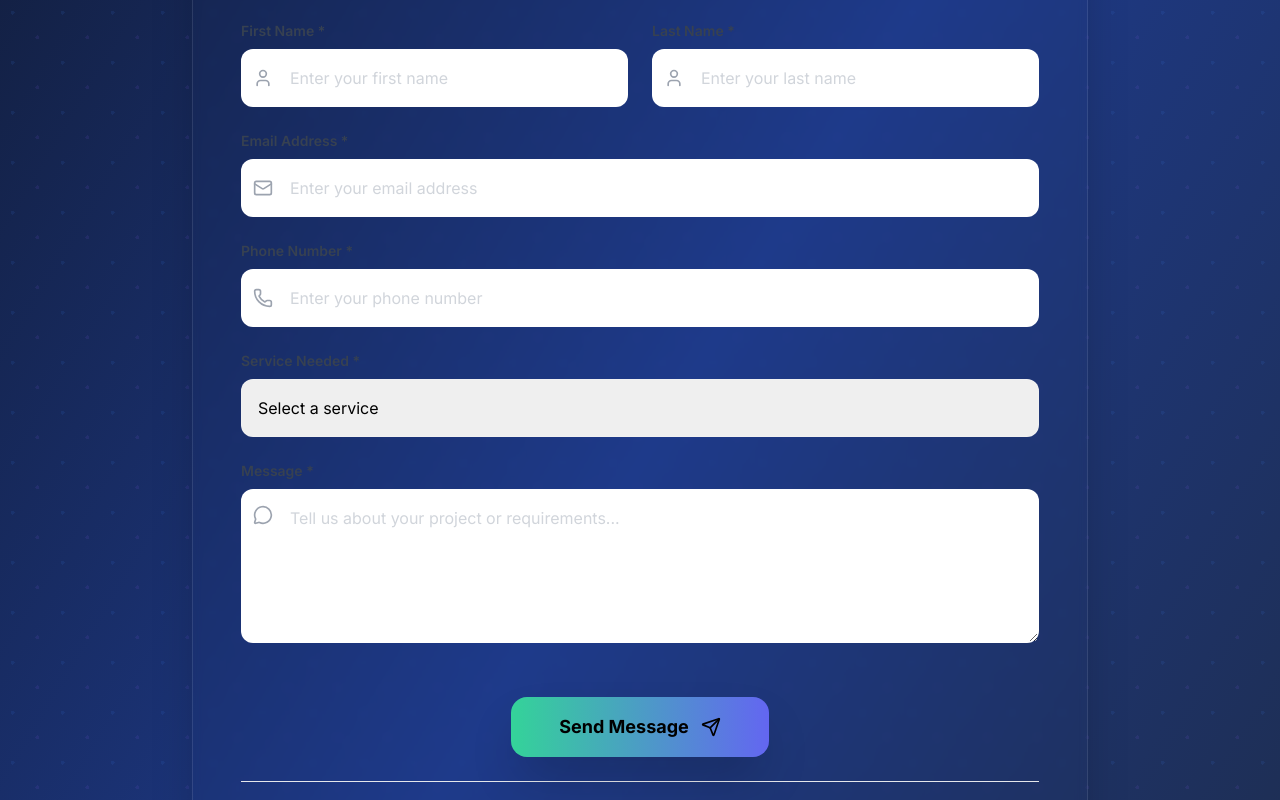
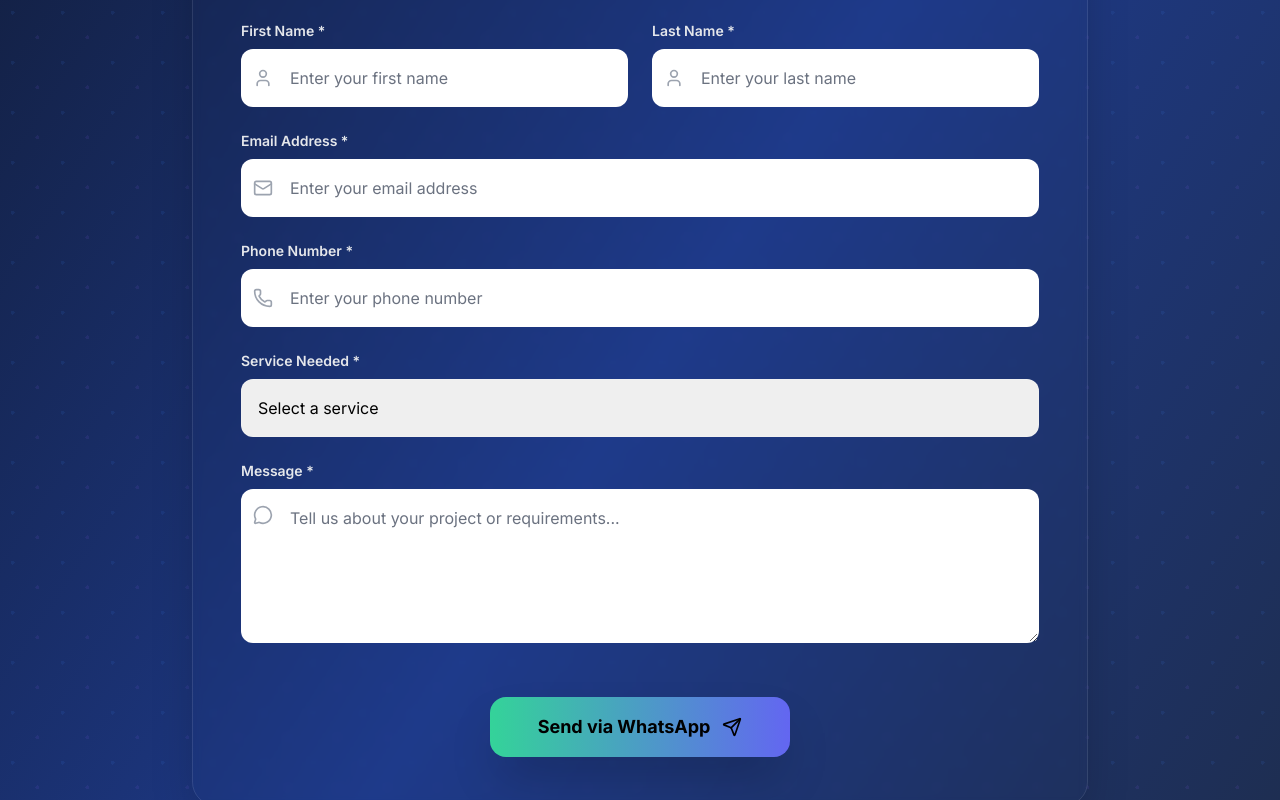
Before and after one commit to dev-rfgul/bin-mukhtar, a Next.js app: page /Contact in a window 1280 px wide. Shown: the part 600-1400 px from the top of the page. Built offline with nearby package versions, Linux system fonts and the light colour scheme; what lightswind would draw is missing.

Commit message:
adjusted the placeholder color and also made the contact form working via whatsapp, now the filled form will be send to the whatsapp.

```diff
--- a/app/Contact/Contact.js
+++ b/app/Contact/Contact.js
@@ -37,12 +37,23 @@ export default function Contact() {
     e.preventDefault();
     setIsSubmitting(true);
 
-    // Simulate API call
+    // Format message for WhatsApp
+    const whatsappMessage = `*New Contact Form Submission*%0A%0A` +
+      `*Name:* ${formData.firstName} ${formData.lastName}%0A` +
+      `*Email:* ${formData.email}%0A` +
+      `*Phone:* ${formData.number}%0A` +
+      `*Service Needed:* ${formData.service}%0A%0A` +
+      `*Message:*%0A${formData.message}`;
+
+    // WhatsApp number (without + sign)
+    const whatsappNumber = '923180481998';
+
+    // Open WhatsApp with pre-filled message
+    window.open(`https://wa.me/${whatsappNumber}?text=${whatsappMessage}`, '_blank');
+
+    // Reset form after a short delay
     setTimeout(() => {
-      console.log(formData);
-      alert('Form submitted successfully!');
       setIsSubmitting(false);
-      // Reset form
       setFormData({
         firstName: '',
         lastName: '',
@@ -51,7 +62,7 @@ export default function Contact() {
         message: '',
         service: '',
       });
-    }, 2000);
+    }, 1000);
   };
 
   return (
@@ -108,7 +119,7 @@ export default function Contact() {
                 {/* Name Fields Row */}
                 <div className="grid grid-cols-1 md:grid-cols-2 gap-6">
                   <div className="relative">
-                    <label className="block text-sm font-semibold text-gray-700 mb-2">
+                    <label className="block text-sm font-semibold text-gray-200 mb-2">
                       First Name *
                     </label>
                     <div className="relative">
@@ -117,7 +128,7 @@ export default function Contact() {
                         type="text"
                         name="firstName"
                         placeholder="Enter your first name"
-                        className="w-full text-black pl-12 pr-4 py-4 border border-white/10 rounded-xl focus:border-emerald-300 focus:ring-2 focus:ring-emerald-300 transition-all duration-300 bg-white/4  placeholder:text-gray-300"
+                        className="w-full text-black pl-12 pr-4 py-4 border border-white/10 rounded-xl focus:border-emerald-300 focus:ring-2 focus:ring-emerald-300 transition-all duration-300 bg-white/4  placeholder:text-gray-500"
                         value={formData.firstName}
                         onChange={handleChange}
                         onFocus={() => setHoveredField('firstName')}
@@ -128,7 +139,7 @@ export default function Contact() {
                   </div>
 
                   <div className="relative">
-                    <label className="block text-sm font-semibold text-gray-700 mb-2">
+                    <label className="block text-sm font-semibold text-gray-200 mb-2">
                       Last Name *
                     </label>
                     <div className="relative">
@@ -137,7 +148,7 @@ export default function Contact() {
                         type="text"
                         name="lastName"
                         placeholder="Enter your last name"
-                        className="w-full pl-12 pr-4 py-4 border border-white/10 rounded-xl focus:border-emerald-300 focus:ring-2 focus:ring-emerald-300 transition-all duration-300 bg-white/4 text-black placeholder:text-gray-300"
+                        className="w-full pl-12 pr-4 py-4 border border-white/10 rounded-xl focus:border-emerald-300 focus:ring-2 focus:ring-emerald-300 transition-all duration-300 bg-white/4 text-black placeholder:text-gray-500"
                         value={formData.lastName}
                         onChange={handleChange}
                         onFocus={() => setHoveredField('lastName')}
@@ -150,7 +161,7 @@ export default function Contact() {
 
                 {/* Email Field */}
                 <div className="relative">
-                  <label className="block text-sm font-semibold text-gray-700 mb-2">
+                  <label className="block text-sm font-semibold text-gray-200 mb-2">
                     Email Address *
                   </label>
                   <div className="relative">
@@ -159,7 +170,7 @@ export default function Contact() {
                       type="email"
                       name="email"
                       placeholder="Enter your email address"
-                      className="w-full pl-12 pr-4 py-4 border border-white/10 rounded-xl focus:border-emerald-300 focus:ring-2 focus:ring-emerald-300 transition-all duration-300 bg-white/4 text-black placeholder:text-gray-300"
+                      className="w-full pl-12 pr-4 py-4 border border-white/10 rounded-xl focus:border-emerald-300 focus:ring-2 focus:ring-emerald-300 transition-all duration-300 bg-white/4 text-black placeholder:text-gray-500"
                       value={formData.email}
                       onChange={handleChange}
                       onFocus={() => setHoveredField('email')}
@@ -171,7 +182,7 @@ export default function Contact() {
 
                 {/* Phone Field */}
                 <div className="relative">
-                  <label className="block text-sm font-semibold text-gray-700 mb-2">
+                  <label className="block text-sm font-semibold text-gray-200 mb-2">
                     Phone Number *
                   </label>
                   <div className="relative">
@@ -180,7 +191,7 @@ export default function Contact() {
                       type="tel"
                       name="number"
                       placeholder="Enter your phone number"
-                      className="w-full pl-12 pr-4 py-4 border border-white/10 rounded-xl focus:border-emerald-300 focus:ring-2 focus:ring-emerald-300 transition-all duration-300 bg-white/4 text-black placeholder:text-gray-300"
+                      className="w-full pl-12 pr-4 py-4 border border-white/10 rounded-xl focus:border-emerald-300 focus:ring-2 focus:ring-emerald-300 transition-all duration-300 bg-white/4 text-black placeholder:text-gray-500"
                       value={formData.number}
                       onChange={handleChange}
                       onFocus={() => setHoveredField('number')}
@@ -192,7 +203,7 @@ export default function Contact() {
 
                 {/* Service Selection */}
                 <div className="relative">
-                  <label className="block text-sm font-semibold text-gray-700 mb-2">
+                  <label className="block text-sm font-semibold text-gray-200 mb-2">
                     Service Needed *
                   </label>
                   <select
@@ -215,7 +226,7 @@ export default function Contact() {
 
                 {/* Message Field */}
                 <div className="relative">
-                  <label className="block text-sm font-semibold text-gray-700 mb-2">
+                  <label className="block text-sm font-semibold text-gray-200 mb-2">
                     Message *
                   </label>
                   <div className="relative">
@@ -224,7 +235,7 @@ export default function Contact() {
                       name="message"
                       rows="5"
                       placeholder="Tell us about your project or requirements..."
-                      className="w-full pl-12 pr-4 py-4 border border-white/10 rounded-xl focus:border-emerald-300 focus:ring-2 focus:ring-emerald-300 transition-all duration-300 bg-white/4 text-black placeholder:text-gray-300 resize-vertical"
+                      className="w-full pl-12 pr-4 py-4 border border-white/10 rounded-xl focus:border-emerald-300 focus:ring-2 focus:ring-emerald-300 transition-all duration-300 bg-white/4 text-black placeholder:text-gray-500 resize-vertical"
                       value={formData.message}
                       onChange={handleChange}
                       onFocus={() => setHoveredField('message')}
@@ -242,15 +253,15 @@ export default function Contact() {
                       className="group relative overflow-hidden bg-gradient-to-r from-emerald-400 to-indigo-500 hover:from-emerald-500 hover:to-indigo-600 text-black font-bold py-4 px-12 rounded-2xl text-lg transition-all duration-300 transform hover:scale-105 shadow-2xl inline-flex items-center gap-3 disabled:opacity-70 disabled:cursor-not-allowed"
                     >
                       <span className="relative z-10">
-                        {isSubmitting ? 'Sending...' : 'Send Message'}
+                        {isSubmitting ? 'Opening WhatsApp...' : 'Send via WhatsApp'}
                       </span>
                       <Send className={`w-5 h-5 transition-transform duration-300 ${isSubmitting ? 'animate-pulse' : 'group-hover:translate-x-1'}`} />
                       <div className="absolute inset-0 bg-white/6 transform -skew-x-12 -translate-x-full group-hover:translate-x-full transition-transform duration-700"></div>
                     </button>
                   </div>
 
-                {/* Alternative Contact Methods */}
-                <div className="border-t border-gray-200 pt-8 mt-8">
+                {/* Alternative Contact Methods - Commented for future implementation */}
+                {/* <div className="border-t border-gray-200 pt-8 mt-8">
                   <p className="text-center text-gray-600 mb-6">
                     Or contact us directly:
                   </p>
@@ -272,7 +283,7 @@ export default function Contact() {
                       <span>Email Us</span>
                     </a>
                   </div>
-                </div>
+                </div> */}
                 </form>
               </div>
             </div>
```
